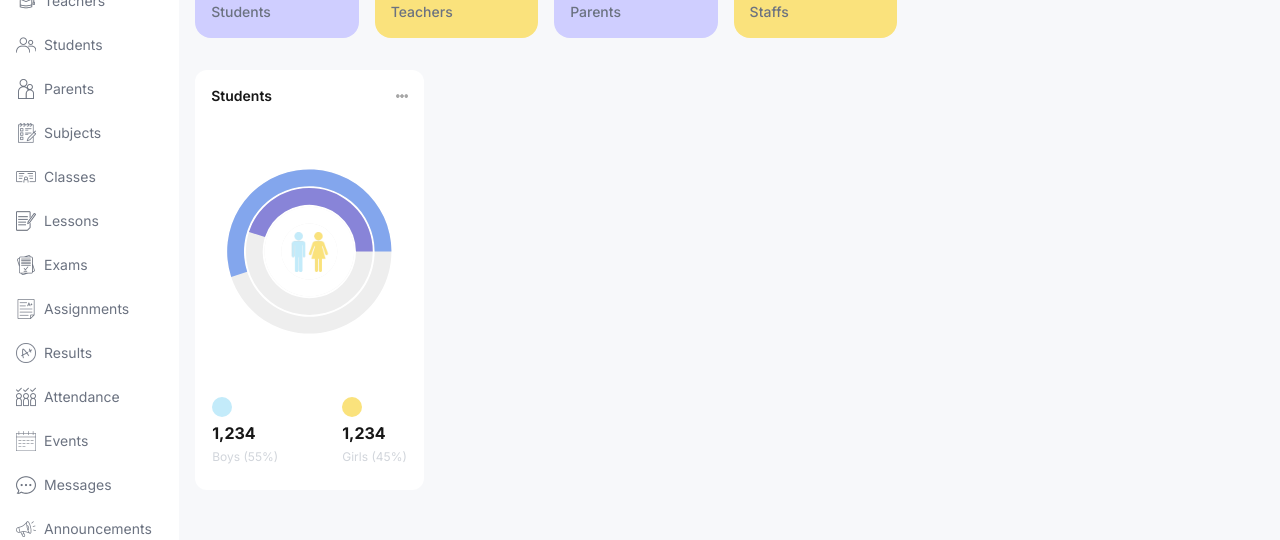
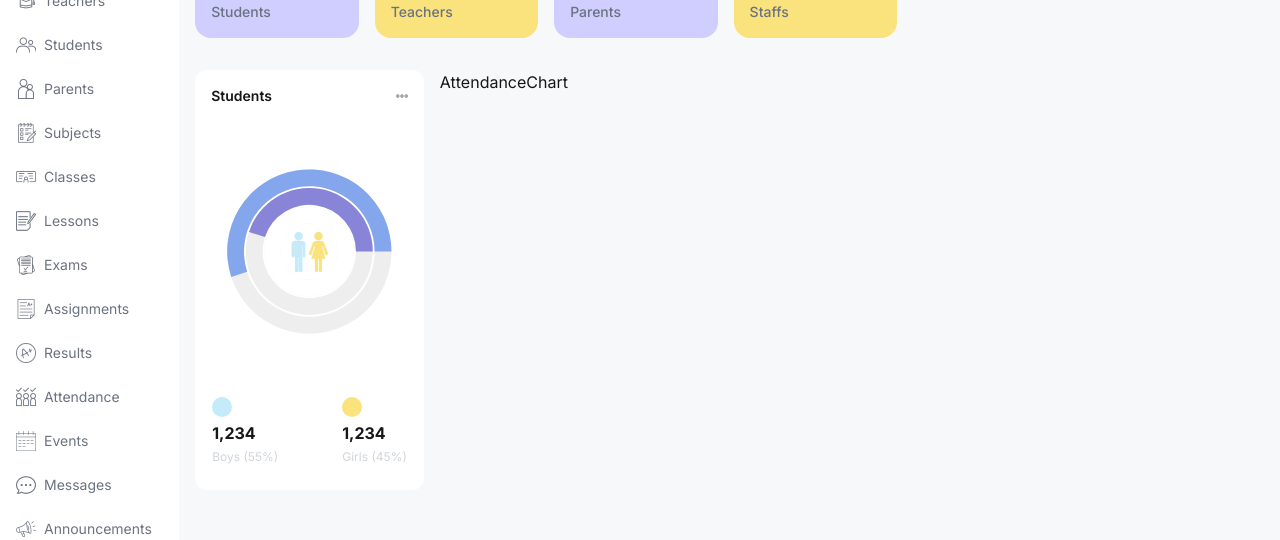
Before and after one commit to mysandesh/EduBoard, a Next.js app: page /admin in a window 1280 px wide. Shown: the part 185-725 px from the top of the page. Built offline with nearby package versions, Linux system fonts and the light colour scheme.

Commit message:
Add AttendanceChart component to Admin

```diff
--- a/src/app/(dashboard)/admin/page.tsx
+++ b/src/app/(dashboard)/admin/page.tsx
@@ -1,3 +1,4 @@
+import AttendanceChart from "@/components/AttendanceChart";
 import CountChart from "@/components/CountChart";
 import UserCard from "@/components/UserCard";
 const AdminPage = () => {
@@ -19,7 +20,9 @@ const AdminPage = () => {
             <CountChart />
           </div>
           {/* ATTENDANCE CHART */}
-          <div className="w-full lg:w-2/3 h-[420px]"></div>
+          <div className="w-full lg:w-2/3 h-[420px]">
+            <AttendanceChart />
+          </div>
         </div>
         {/* BOTTOM CHART  */}
         <div className=""></div>
```
